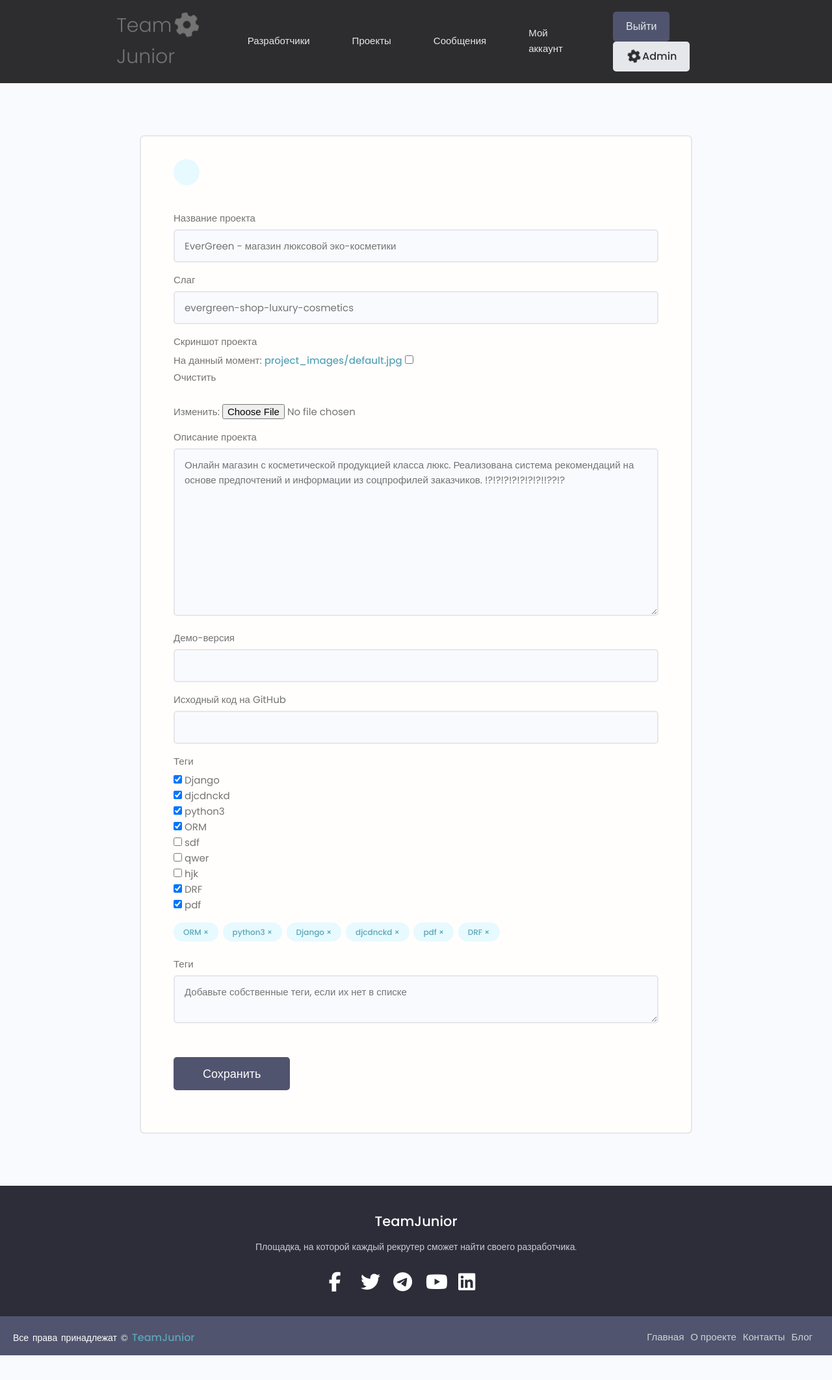
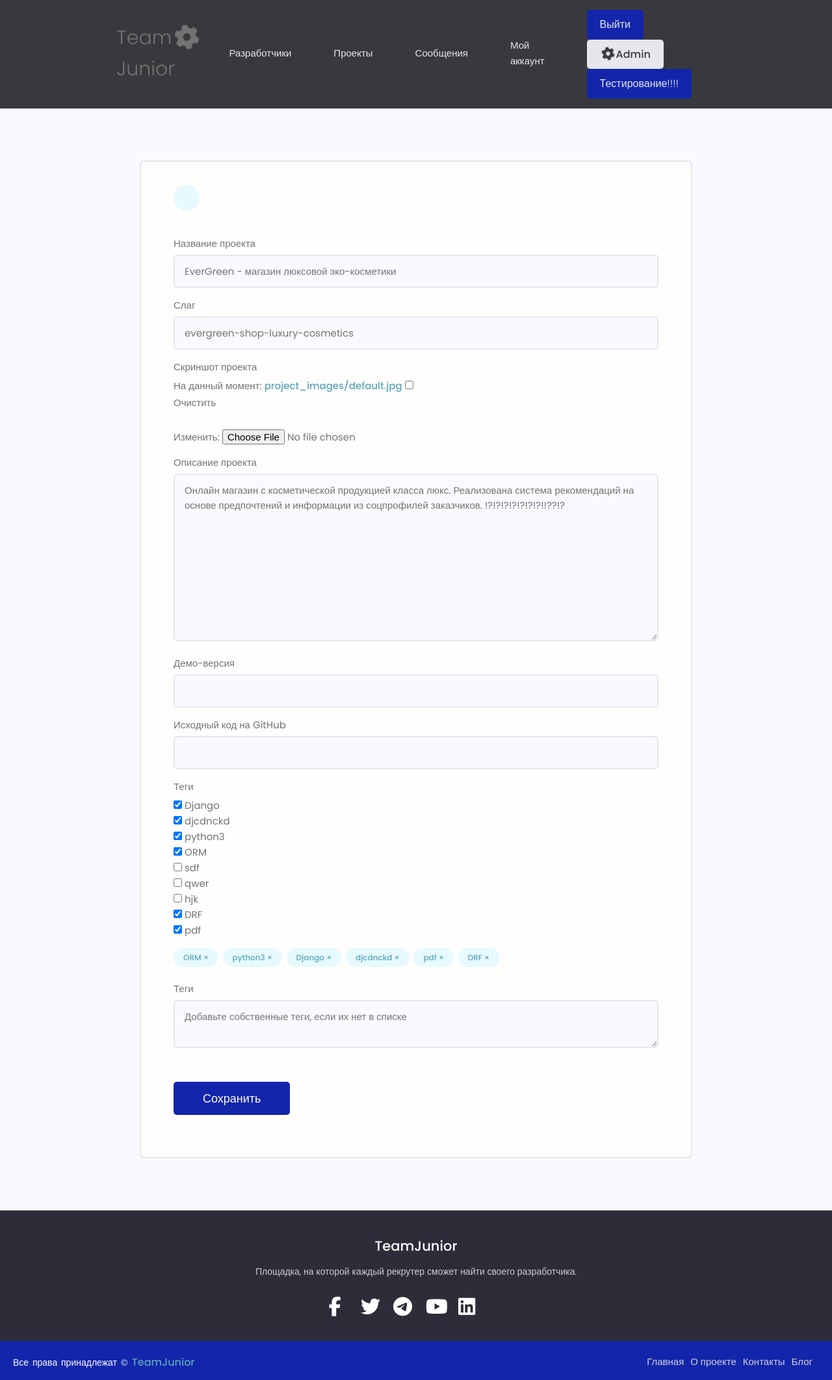
Before and after one commit to AlekseyDubinin/TeamJunior, a Django app: page /projects/update-project/39757f4c-bb86-44f8-b15d-78aa7b808e55/ in a window 1280 px wide. Shown: the whole page at 65% size. Before the commit the page ends 2086 px from the top, so only its background shows below. Run offline with Django 4.2, Linux system fonts and the light colour scheme; a user stored in the database is signed in; data comes from the database, SQL or seed files in the repository; both versions use the stored data as it was after the commit; some libraries are stand-ins or nearby versions.

Commit message:
day_two_9

```diff
--- a/projects/views.py
+++ b/projects/views.py
@@ -6,8 +6,7 @@ from django.db.models import Q
 from django.shortcuts import render, get_object_or_404, redirect
 from django.urls import reverse_lazy
 from django.views.generic import ListView, DetailView, CreateView, UpdateView, DeleteView
-from django.core import paginator
-from .utils import PaG
+
 
 from .forms import ProjectForm, ReviewForm
 from .models import Project, Review, Tag
@@ -21,7 +20,7 @@ class ProjectListView(ListView):
     context_object_name = 'projects'
 
     def get_queryset(self):
-        projects = Project.objects.all()
+        projects = Project.objects.filter(owner__test_passed=True).all()
         search_query = self.request.GET.get('search_query')
 
         if search_query:
--- a/static/styles/main.css
+++ b/static/styles/main.css
@@ -128,7 +128,7 @@ h1{
 }
 
 :root {
-  --color-sub: #2d2d30;
+  --color-sub: #39393d;
 }
 
 .btn--sub {
--- a/static/uikit/styles/modules/_variables.css
+++ b/static/uikit/styles/modules/_variables.css
@@ -1,8 +1,8 @@
 :root {
   --color-main: #5aa5b9;
   --color-main-light: #e6faff;
-  --color-sub: #3f4156;
-  --color-sub-light: #51546e;
+  --color-sub: #72798a;
+  --color-sub-light: #1325ab;
   --color-sub-lighter: #ededfd;
   --color-text: #737373;
   --color-gray: #8b8b8b;
--- a/templates/navbar.html
+++ b/templates/navbar.html
@@ -19,9 +19,12 @@
                 {% if request.user.is_authenticated %}
                 <li class="header__menuItem"><a href="{% url 'inbox' %}">Сообщения</a></li>
                 <li class="header__menuItem"><a href="{% url 'account' %}">Мой аккаунт</a></li>
-                <li class="header__menuItem"><a href="{% url 'logout' %}" class="btn btn--sub">Выйти</a>
+                    <li class="header__menuItem"><a href="{% url 'logout' %}" class="btn btn--sub">Выйти</a>
                     <span class="btn"><i class="fa fa-cog fa-spin fa-lg fa-fw"></i>{{ user.username }}</span>
-                </li>
+                        {% if not request.user.profile.test_passed %}
+                    <a href="" class="btn btn--sub">Тестирование!!!!</a></li>
+                        {% endif %}
+
                 {% else %}
                 <li class="header__menuItem"><a href="{% url 'login' %}" class="btn btn--sub">Войти/зарегистрироваться</a></li>
                 {% endif %}
--- a/users/models.py
+++ b/users/models.py
@@ -35,6 +35,7 @@ class Profile(models.Model):
     created = models.DateTimeField(auto_now_add=True)
     id = models.UUIDField(default=uuid.uuid4, unique=True,
                           primary_key=True, editable=False)
+    test_passed = models.BooleanField(default=False)
 
     def __str__(self):
         return str(self.username)
--- a/users/views.py
+++ b/users/views.py
@@ -94,7 +94,7 @@ class ProfilesListView(ListView):
 
 
     def get_queryset(self):
-        projects = Profile.objects.all()
+        projects = Profile.objects.filter(test_passed=True).all()
         search_query = self.request.GET.get('search_query')
 
         if search_query:
```
Also changed, not shown: db.sqlite3, users/migrations/0003_profile_test_passed.py (added).
